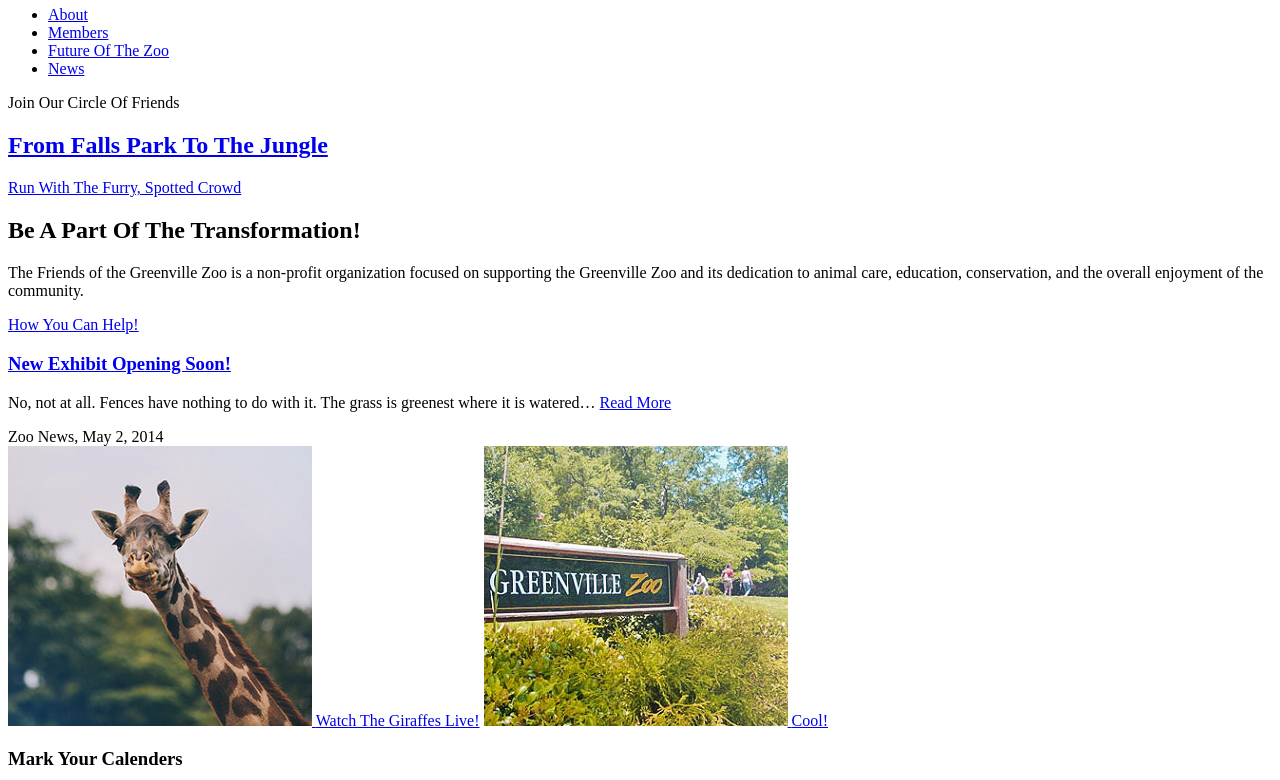
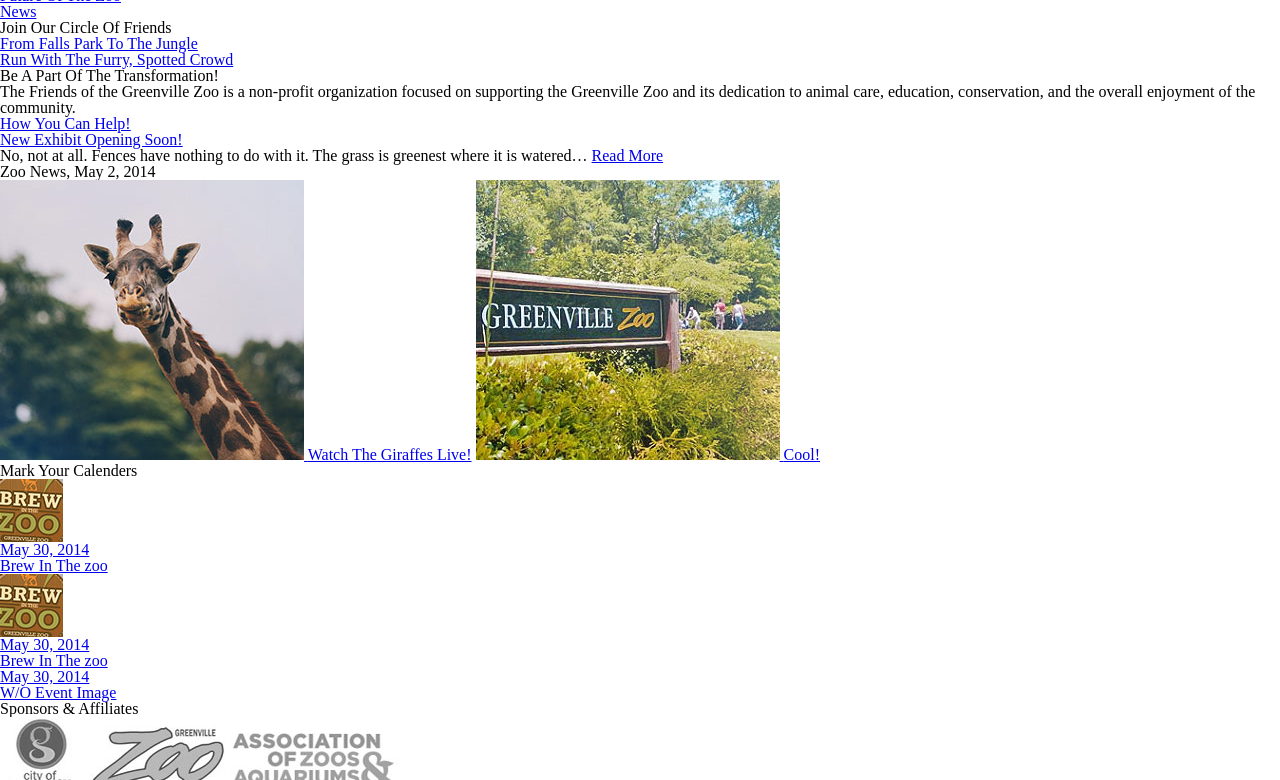
Before and after one commit to AndrwM/friends-of-the-greenville-zoo, a plain HTML site: page index.html in a window 1280 px wide. Shown: the part 60-840 px from the top of the page. Drawn offline with Linux system fonts and the light colour scheme.

Commit message:
Compass setup

```diff
--- a/index.html
+++ b/index.html
@@ -1,6 +1,8 @@
 <html>
 <head>
   <title>Friends Of The Greenville Zoo</title>
+  <link href='http://fonts.googleapis.com/css?family=Merriweather+Sans:400,700,700italic,400italic' rel='stylesheet' type='text/css'>
+  <link rel="stylesheet" type="text/css" href="css/style.css">
 </head>
 <body class="template-index">
 
--- /dev/null
+++ b/sass/_global.scss
@@ -0,0 +1,2 @@
+
+* { position: relative; }
--- /dev/null
+++ b/sass/_vars.scss
@@ -0,0 +1,62 @@
+
+//----------------- Vars
+
+$orange: #f08d33;
+$blue: #3972b5;
+$green: #a4bd2f;
+$green-dark: #39450e;
+$gray-light: #b8b8b8;
+
+//----------------- Mixins
+
+@mixin ff-heading {
+  @font-face {
+    font-family: 'packard_antiquebold';
+    src: url('packardantique-bold.eot');
+    src: url('packardantique-bold.eot?#iefix') format('embedded-opentype'),
+         url('packardantique-bold.woff') format('woff'),
+         url('packardantique-bold.ttf') format('truetype'),
+         url('packardantique-bold.svg#packard_antiquebold') format('svg');
+    font-weight: normal;
+    font-style: normal;
+  }
+}
+
+@mixin ff-body {
+  font-family:'Open Sans', Helvetica, Arial, sans-serif;
+  font-weight: 400;
+}
+
+@mixin ff-body-bold {
+  font-family:'Open Sans', Helvetica, Arial, sans-serif;
+  font-weight: 600;
+}
+
+@mixin fade {
+  @include transition-duration(.5s);
+}
+
+// https://github.com/michaelsacca/Compass-Placeholder-Text-Mixin
+@mixin input-placeholder {
+  &:-moz-placeholder { @content; }
+  &::-moz-placeholder { @content; }
+  &:-ms-input-placeholder { @content; }
+  &::-webkit-input-placeholder { @content; }
+}
+
+
+// http://css-tricks.com/conditional-media-query-mixins/
+@mixin breakpoint($point) {
+  @if $point == lrg {
+    @media (max-width: 1080px) { @content; }
+  }
+  @if $point == med {
+    @media (max-width: 940px) { @content; }
+  }
+  @else if $point == sm {
+    @media (max-width: 740px) { @content; }
+  }
+  @else if $point == mobile {
+    @media (max-width: 600px)  { @content; }
+  }
+}
--- /dev/null
+++ b/sass/style.scss
@@ -0,0 +1,11 @@
+
+@import "compass/reset";
+@import "compass/css3";
+@import "compass/utilities/general/clearfix";
+
+@import "vars";
+@import "global";
+
+body.template-index {
+  @import "index";
+}
```
Also changed, not shown: css/style.css (added), sass/_index.scss (added), 1 other file.
